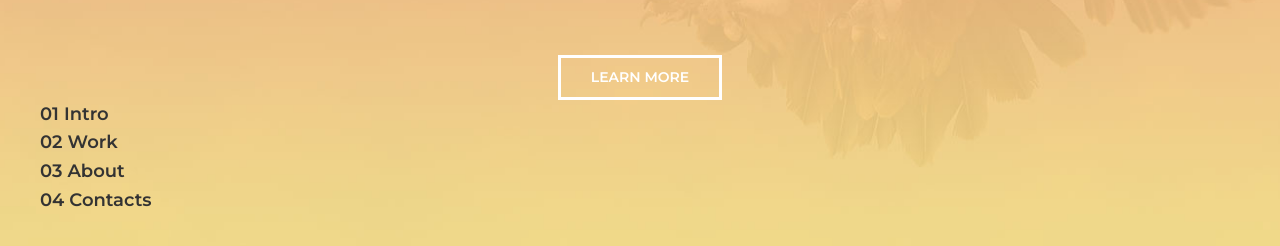
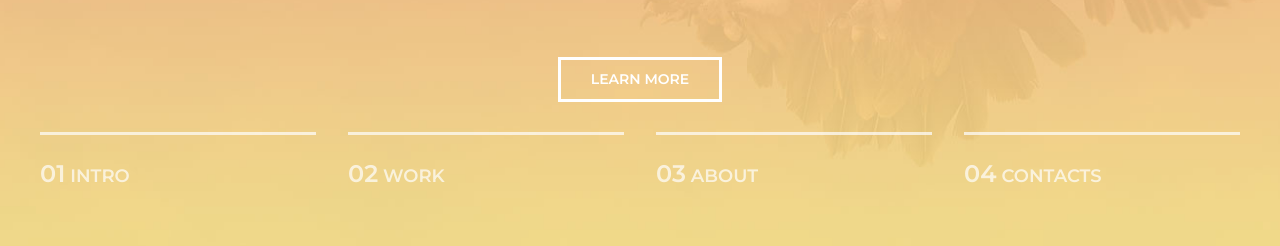
Before and after one commit to nadiiazimina/Mogo_2.0, a website built with Parcel: page index.html in a window 1280 px wide. Shown: the part 544-790 px from the top of the page. Built offline with nearby package versions, Linux system fonts and the light colour scheme.

Commit message:
changes4

```diff
--- a/index.html
+++ b/index.html
@@ -37,21 +37,21 @@
           <a class="btn" href="#">Learn More</a>
         </div>
 
-        <div class="intro_slider">
-          <div class="slider_item">
-            <b>01</b>
+        <div class="slider">
+          <div class="slider_item active">
+            <span class="slider_num">01</span>
             Intro
           </div>
           <div class="slider_item">
-            <b>02</b>
+            <span class="slider_num">02</span>
             Work
           </div>
           <div class="slider_item">
-            <b>03</b>
+            <span class="slider_num">03</span>
             About
           </div>
           <div class="slider_item">
-            <b>04</b>
+            <span class="slider_num">04</span>
             Contacts
           </div>
         </div>
--- a/src/styles.css
+++ b/src/styles.css
@@ -161,10 +161,24 @@ h6 {
 .slider {
   justify-content: space-between;
   display: flex;
+  margin-top: 30px;
 }
 
 .slider_item {
-  width: 24%;
+  width: 23%;
+  padding: 20px 0;
+  border-top: 3px solid #fff;
+  opacity: 0.7;
+  font-size: 18px;
+  color: #fff;
+  text-transform: uppercase;
+}
 
-  font-size: 18px;
+.slider_item.actove {
+  opacity: 1;
 }
+
+.slider_num {
+  font-size: 24px;
+  font-weight: 700;
+}
```
